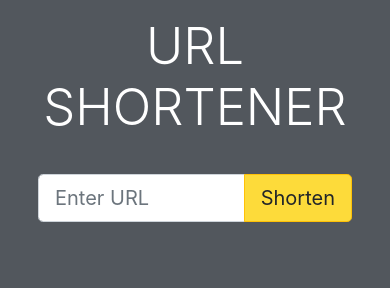
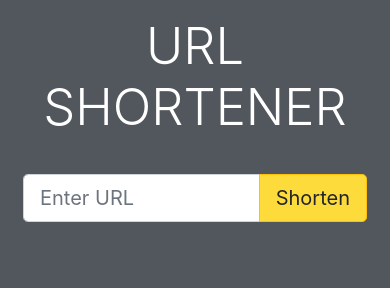
Before and after one commit to prasannavenkat-dev/urlshortner, a website: page public/index.html in a window 390 px wide. Shown: the top 288 px of the page. Drawn offline with nearby package versions, Linux system fonts and the light colour scheme; no server answers.

Commit message:
third commit

```diff
--- a/public/index.html
+++ b/public/index.html
@@ -31,7 +31,7 @@
 
     <form action="https://theurlshortner.herokuapp.com/shortUrl" method="POST">
       <div class="row m-2 ">
-        <div class="col-12">
+        <div class="col-12 inputCol">
 
           <div class="input-group mb-3 input-group-lg">
             <input type="text" class="form-control" placeholder="Enter URL" name="longUrl" required>
--- a/public/styles.css
+++ b/public/styles.css
@@ -71,7 +71,18 @@ animation: spin 2s linear infinite;
 .display-1{
   font-size: 13vw;
 };
+
 }
+
+@media screen and (max-width:930px) {
+  .inputCol{
+  padding-left: 0;
+  padding-right: 0;
+  margin-left: 0;
+  margin-right: 0;
+  }
+
+  }
 
 
 .btn-warning{
```
